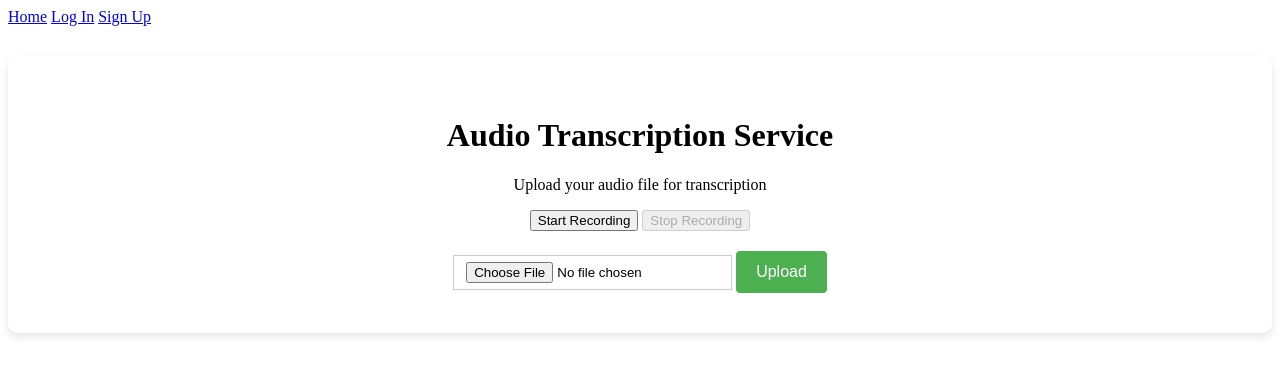
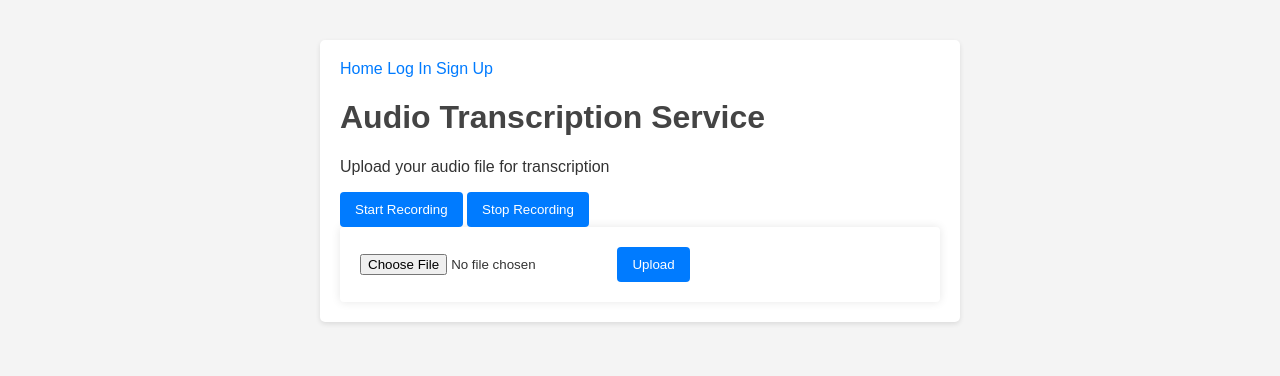
Before and after one commit to software-students-fall2023/4-containerized-app-exercise-m5-competition, a Flask app: page / in a window 1280 px wide. Shown: the top 376 px of the page. Run offline with Flask 3, Linux system fonts and the light colour scheme.

Commit message:
format our app

```diff
--- a/web-app/static/styles.css
+++ b/web-app/static/styles.css
@@ -1,86 +1,100 @@
-/* Upload container styling */
-.upload-container {
-    text-align: center;
-    padding: 40px;
-    background: #fff;
-    border-radius: 10px;
-    box-shadow: 0 4px 8px rgba(0,0,0,0.1);
-    margin-top: 30px;
+/* Base Styles */
+body {
+    font-family: Arial, sans-serif;
+    margin: 40px;
+    background-color: #f4f4f4;
+    color: #333;
+    text-align: left;
 }
 
-/* Button styling */
-button.submit-btn {
-    background-color: #4CAF50;
-    color: white;
-    padding: 12px 20px;
-    border: none;
-    border-radius: 4px;
-    cursor: pointer;
-    font-size: 16px;
+h1, h2 {
+    color: #444;
+    text-align: left;
 }
 
-button.submit-btn:hover {
-    background-color: #45a049;
+a {
+    color: #007BFF;
+    text-decoration: none;
 }
 
-/* File input styling */
-input[type='file'] {
-    border: 1px solid #ccc;
-    display: inline-block;
-    padding: 6px 12px;
-    cursor: pointer;
+a:hover {
+    text-decoration: underline;
 }
 
-/* Response message styling */
-#response-message {
-    color: #28a745;
+/* Flashes (Notifications) Styling */
+.flashes p {
+    background-color: #f8d7da;
+    border: 1px solid #f5c6cb;
+    padding: 10px;
+    border-radius: 4px;
     margin: 20px 0;
+    text-align: left;
 }
 
-/* Additional styles for result.html */
-
-/* Response container styling */
-.response-container {
-    text-align: center;
-    padding: 40px;
-    background: #fff;
-    border-radius: 10px;
-    box-shadow: 0 4px 8px rgba(0,0,0,0.1);
-    margin-top: 30px;
+/* Form Styling */
+form {
+    background-color: #fff;
+    padding: 20px;
+    border-radius: 4px;
+    box-shadow: 0 0 10px rgba(0, 0, 0, 0.1);
+    text-align: left;
 }
 
-/* Status code styling */
-.status-code {
-    color: #333;
-    margin-bottom: 20px;
+form label {
+    display: block;
+    margin-bottom: 8px;
+    text-align: left;
 }
 
-/* Response content styling */
-.response-content {
+form input[type="text"], form input[type="password"], form input[type="email"] {
+    padding: 10px;
+    border: 1px solid #ccc;
+    border-radius: 4px;
+    width: 100%;
     margin-bottom: 20px;
-    padding: 15px;
-    background-color: #f8f8f8;
-    border-radius: 5px;
+    text-align: left;
 }
 
-/* Back button styling */
-.back-btn {
-    display: inline-block;
-    background-color: #4CAF50;
-    color: white;
+form input[type="radio"] {
+    margin-right: 5px;
+}
+
+/* Button Styling */
+input[type="submit"], button {
+    background-color: #007BFF;
+    color: #fff;
     padding: 10px 15px;
     border: none;
     border-radius: 4px;
     cursor: pointer;
-    font-size: 16px;
-    text-decoration: none; /* Remove underline from links */
+    transition: background-color 0.3s;
+    text-align: center;
 }
 
-.error {
-    color: red;
-    font-weight: bold;
+input[type="submit"]:hover, button:hover {
+    background-color: #0056b3;
 }
 
-.back-btn:hover {
-    background-color: #45a049;
+/* Container Styling */
+.container {
+    max-width: 600px;
+    margin: 0 auto;
+    background-color: #fff;
+    padding: 20px;
+    border-radius: 5px;
+    box-shadow: 0 2px 5px rgba(0,0,0,0.1);
+    text-align: left;
 }
+
+/* Responsive Design */
+@media screen and (max-width: 600px) {
+    .container {
+        width: 100%;
+        margin: 20px;
+        padding: 15px;
+    }
+
+    body {
+        margin: 20px;
+    }
+}
```
